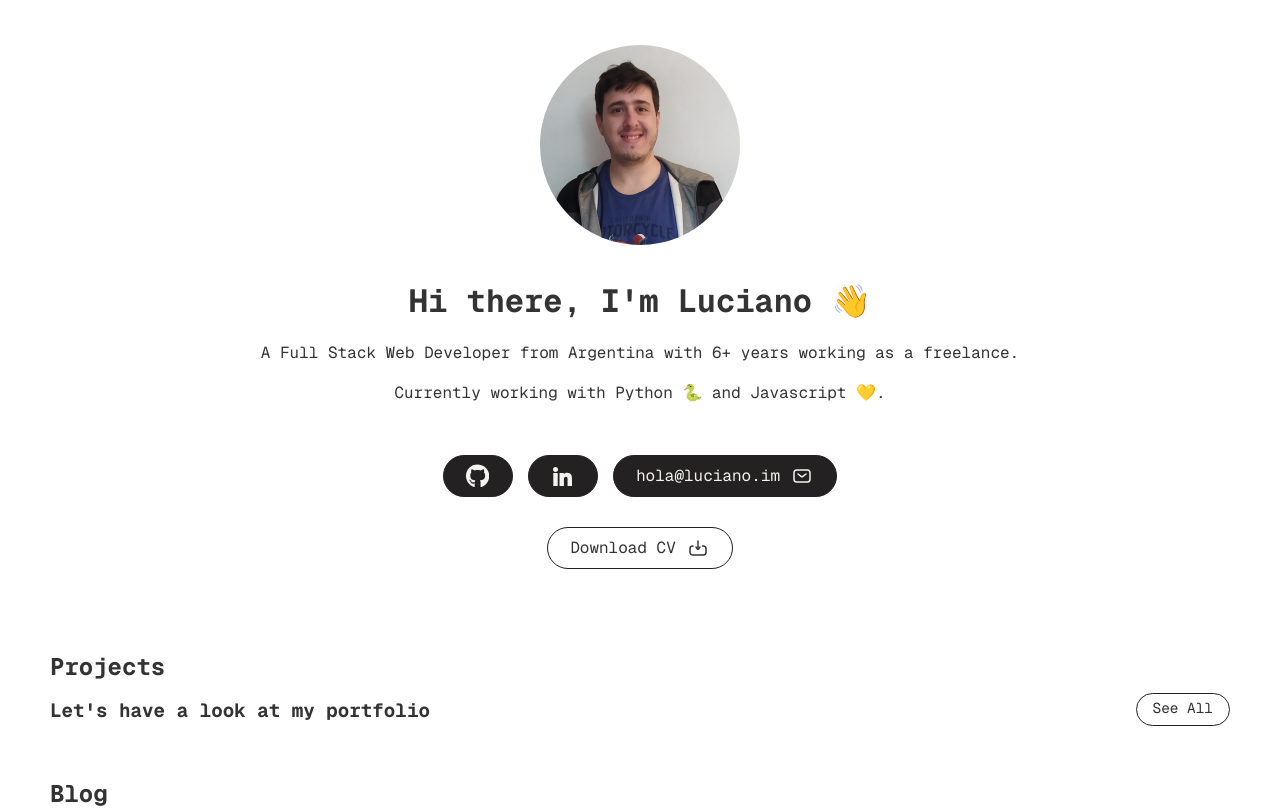
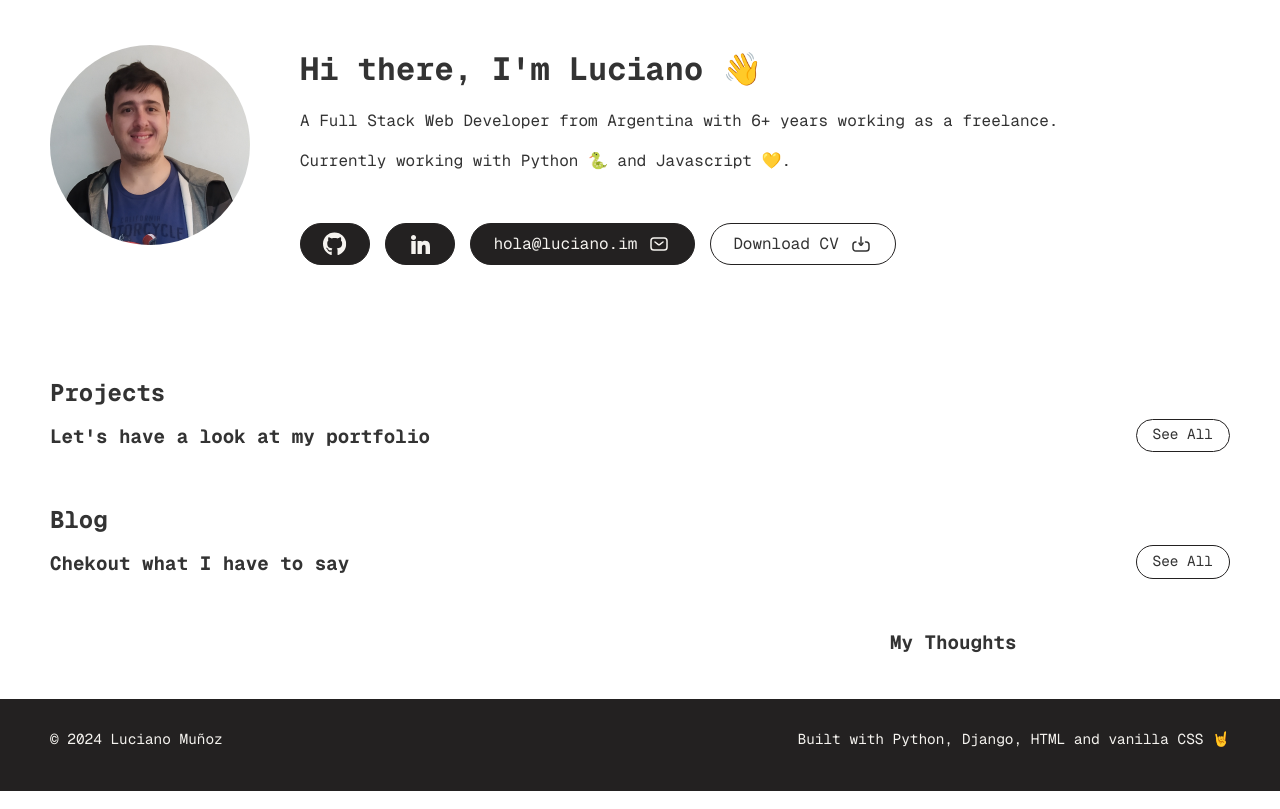
Before and after one commit to luciano-im/portfolio, a Django app: page / in a window 1280 px wide. Shown: the part 120-929 px from the top of the page. Run offline with Django 5.2, Linux system fonts and the light colour scheme; data that the repository does not hold is empty; parts of the project's set-up code (start-up, migrations or seed data) failed here and were passed over; some libraries are stand-ins or nearby versions.

Commit message:
📱 Responsive styles for hero section

```diff
--- a/static/css/styles.css
+++ b/static/css/styles.css
@@ -830,6 +830,10 @@ footer p:first-child {
     margin-bottom: 0 !important;
   }
 
+  #hero .buttons-list a:last-child {
+    margin-right: var(--xs-gap);
+  }
+
   #projects .projects-list .project {
     filter: saturate(0);
     transition: filter 300ms ease-in-out;
@@ -871,6 +875,10 @@ footer p:first-child {
     grid-template-columns: 250px auto;
   }
 
+  #hero .description {
+    text-align: left;
+  }
+
   #projects .projects-list .project:nth-child(even) .project-details {
     padding: var(--sm-gap) 0 var(--sm-gap) var(--md-gap);
   }
--- a/web/templates/home.html
+++ b/web/templates/home.html
@@ -142,14 +142,14 @@
     <main>
       {% block content %}
         <section id="hero" class="row">
-          <div class="photo col-12 d-flex jc-center ai-start">
+          <div class="photo col-12 col-lg-1 d-flex jc-center jc-lg-start ai-start">
             <img src="{% static "img/me.png" %}" alt="">
           </div>
-          <div class="description col-12">
+          <div class="description col-12 col-lg-1">
             <h1 class="hello">Hi there, I'm Luciano 👋</h1>
             <p>A Full Stack Web Developer from Argentina with 6+ years working as a freelance.</p>
             <p>Currently working with Python 🐍 and Javascript 💛.</p>
-            <div class="buttons-list d-flex flex-column ai-center">
+            <div class="buttons-list d-flex flex-column flex-md-row ai-center ai-md-start jc-md-center jc-lg-start">
               <div class="d-flex jc-center">
                 <a href="" class="round-button black-button-lg hover-translation">
                   <svg class="icon" height="24" width="24">
```
